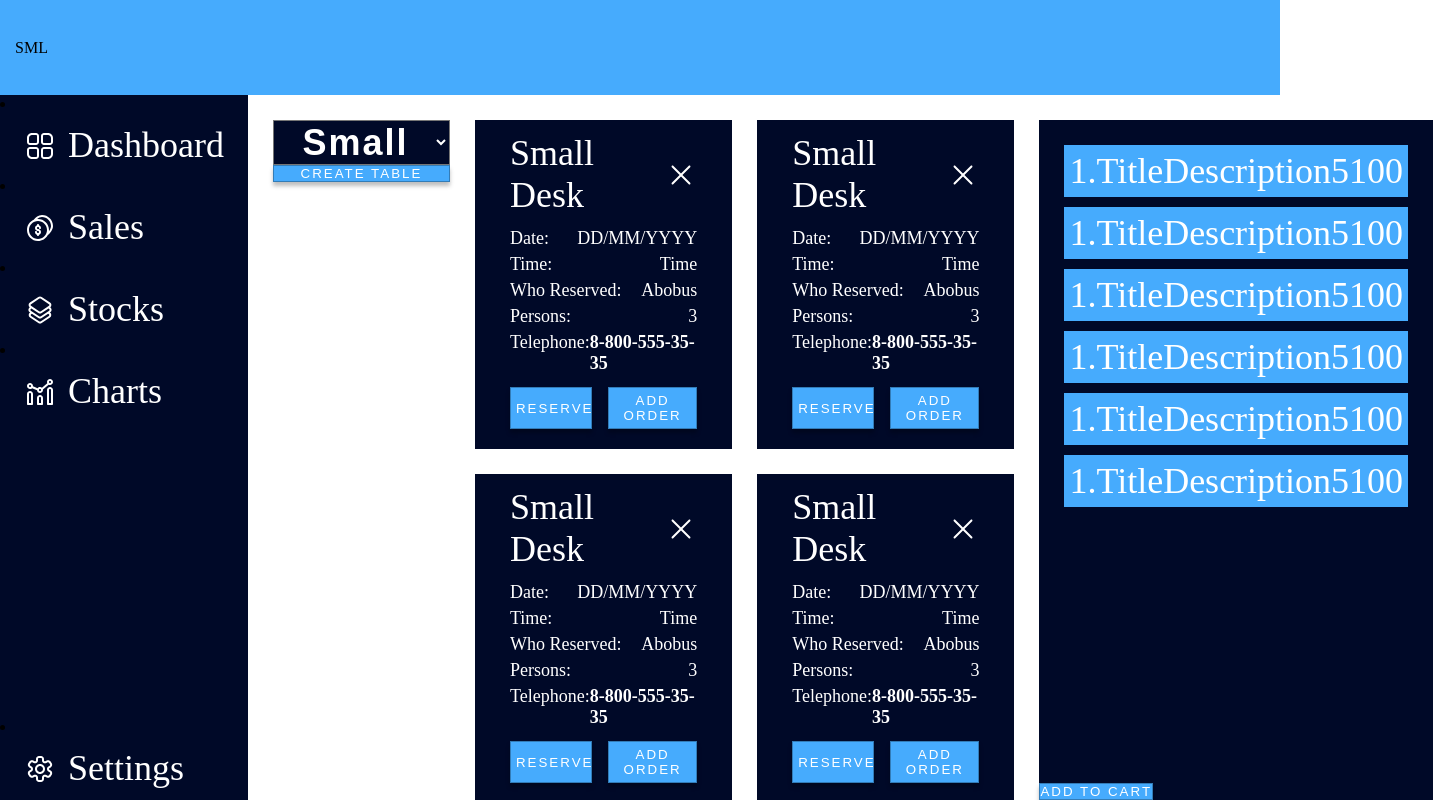
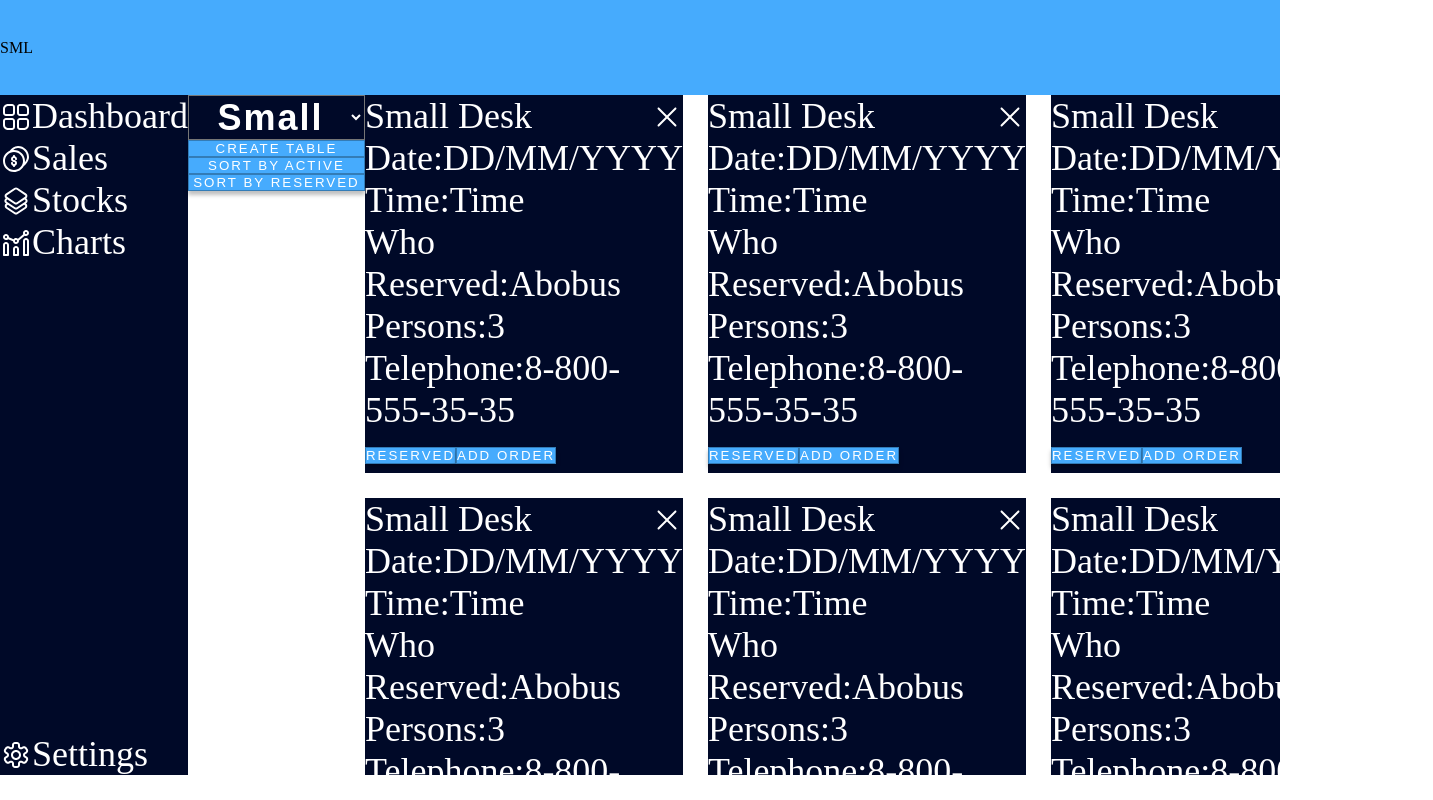
Before and after one commit to Markito97/Dashboard, a React (Create React App) app in the folder client/: page /dashboard in a window 1280 px wide. Shown: the whole page, 1433 px wide, since content can reach past the window. Built offline with nearby package versions, Linux system fonts and the light colour scheme.

Commit message:
reset styles

```diff
--- a/client/src/App.tsx
+++ b/client/src/App.tsx
@@ -1,5 +1,6 @@
 import * as React from "react";
-import "./App.css";
+import "./styles/App.css";
+import "./styles/reset.css";
 import { BrowserRouter, Route, Routes } from "react-router-dom";
 import { NavBar } from "./infuture/NavBar";
 import { SideBar } from "./components/SIdeBar";
@@ -41,7 +42,8 @@
 
   return (
     <BrowserRouter>
-      <div className="App">
+      <div className="wrapper">
+        <div className="container">
           <NavBar />
           <div className="main__page">
             <SideBar />
@@ -54,6 +56,7 @@
             />
           </div>
         </div>
+      </div>
     </BrowserRouter>
   );
 };
--- a/client/src/assets/UI/tables/MyTable.module.css
+++ b/client/src/assets/UI/tables/MyTable.module.css
@@ -2,7 +2,6 @@
   color: white;
   background: rgba(0, 9, 40, 1);
   font-size: 36px;
-  padding: 12px 35px;
 }
 
 .remove__table {
@@ -12,8 +11,6 @@
 }
 
 .table__content {
-  margin-top: 12px;
-  font-size: 18px;
   display: flex;
   flex-direction: column;
 }
@@ -21,10 +18,8 @@
 .flex__content {
   display: flex;
   justify-content: space-between;
-  margin-bottom: 5px;
 }
 
 .reserved {
   display: flex;
-  justify-content: space-between;
 }
--- a/client/src/assets/UI/tables/MyTable.tsx
+++ b/client/src/assets/UI/tables/MyTable.tsx
@@ -22,38 +22,30 @@
         <div>Small Desk</div>
         <RemoveSvg />
       </div>
-      <div className={classes.table__content}>
-        <div className={classes.flex__content}>
+      <ul>
+        <li>
           <span>Date:</span>
           <span>DD/MM/YYYY</span>
-        </div>
-        <div className={classes.flex__content}>
+        </li>
+        <li>
           <span>Time:</span>
           <span>Time</span>
-        </div>
-        <div className={classes.flex__content}>
+        </li>
+        <li>
           <span>Who Reserved:</span>
           <span>Abobus</span>
-        </div>
-        <div className={classes.flex__content}>
+        </li>
+        <li>
           <span>Persons:</span>
           <span>3</span>
-        </div>
-        <div className={classes.flex__content}>
+        </li>
+        <li>
           <span>Telephone:</span>
-          <span>
-            <strong>8-800-555-35-35</strong>
-          </span>
-        </div>
-      </div>
-      <div className={classes.reserved}>
-        <MyRippleBtn margin="8px 8px 8px 0px" padding="5px" ripple={"#ffffff"}>
-          Reserved
-        </MyRippleBtn>
-        <MyRippleBtn margin="8px 0px 8px 8px" padding="5px" ripple={"#ffffff"}>
-          Add Order
-        </MyRippleBtn>
-      </div>
+          <span>8-800-555-35-35</span>
+        </li>
+      </ul>
+      <MyRippleBtn ripple={"#ffffff"}>Reserved</MyRippleBtn>
+      <MyRippleBtn ripple={"#ffffff"}>Add Order</MyRippleBtn>
     </div>
   );
 };
--- a/client/src/components/CreateTables.tsx
+++ b/client/src/components/CreateTables.tsx
@@ -35,6 +35,8 @@
       <MyRippleBtn onCLick={createTable} ripple={"#ffffff"}>
         Create table
       </MyRippleBtn>
+      <MyRippleBtn ripple={"#ffffff"}>Sort by active</MyRippleBtn>
+      <MyRippleBtn ripple={"#ffffff"}>Sort by reserved</MyRippleBtn>
     </div>
   );
 };
--- a/client/src/components/SIdeBar.tsx
+++ b/client/src/components/SIdeBar.tsx
@@ -10,7 +10,7 @@
 export const SideBar = () => {
   return (
     <div className="side__bar">
-      <div>
+      <ul>
         <li className="side__link__item">
           <NavLink className="side__link" to={"/dashboard"}>
             <span className="side__icon__container">
@@ -27,6 +27,7 @@
             <span className="side__item__name">Sales</span>
           </NavLink>
         </li>
+
         <li className="side__link__item">
           <NavLink className="side__link" to={"/dashboard"}>
             <span className="side__icon__container">
@@ -35,7 +36,6 @@
             <span className="side__item__name">Stocks</span>
           </NavLink>
         </li>
-
         <li className="side__link__item">
           <NavLink className="side__link" to={"/dashboard"}>
             <span className="side__icon__container">
@@ -44,9 +44,9 @@
             <span className="side__item__name">Charts</span>
           </NavLink>
         </li>
-      </div>
+      </ul>
 
-      <div className="settings">
+      <ul>
         <li className="side__link__item">
           <NavLink className="side__link" to={"/dashboard"}>
             <span className="side__icon__container">
@@ -55,7 +55,7 @@
             <span className="side__item__name">Settings</span>
           </NavLink>
         </li>
-      </div>
+      </ul>
     </div>
   );
 };
--- a/client/src/App.css
+++ b/client/src/styles/App.css
@@ -1,10 +1,11 @@
-* {
-  margin: 0;
-  padding: 0;
-  box-sizing: border-box;
+.wrapper {
+  display: flex;
+  min-height: 100%;
+  overflow: hidden;
+  flex-direction: column;
 }
 
-.App {
+.container {
   max-width: 1920px;
 }
 
@@ -13,14 +14,11 @@
   align-items: center;
   display: flex;
   justify-content: flex-start;
-  padding: 15px;
   background: #46abfd;
 }
 
 .main__page {
-  width: 100%;
   display: flex;
-  min-height: calc(100vh - 95px);
 }
 
 .side__bar {
@@ -33,32 +31,25 @@
 
 .side__link {
   display: flex;
-  margin: 25px;
   color: white;
   align-items: center;
   font-size: 36px;
   text-decoration: none;
-  margin: 3px 12px;
-  padding-left: 0.75rem;
-  padding-right: 0.75rem;
-  padding-top: 0.5rem;
-  padding-bottom: 0.5rem;
 }
 
 .side__icon__container {
   display: flex;
-  margin-right: 12px;
 }
 
 .dashboard__container {
-  width: 100%;
   display: flex;
+  justify-content: space-between;
 }
 
 .create__table__form {
+  flex: 0 1 9.4%;
   display: flex;
   flex-direction: column;
-  margin: 25px;
 }
 
 .table__select {
@@ -71,11 +62,10 @@
 }
 
 .tables {
-  width: 100%;
+  flex: 0 1 70%;
 }
 
 .table__arrangement {
-  margin-top: 25px;
   max-height: calc(100vh - 120px);
   display: grid;
   grid-template-columns: repeat(3, 1fr);
@@ -88,8 +78,6 @@
 }
 
 .check__out {
-  margin-left: 25px;
-  margin-top: 25px;
   display: flex;
   flex-direction: column;
   justify-content: space-between;
@@ -97,7 +85,6 @@
 }
 
 .check__out__list__item {
-  margin: 20px;
   display: flex;
   flex-direction: column;
 }
@@ -107,39 +94,5 @@
   color: #fff;
   background: #46abfd;
   margin: 5px;
-  padding: 5px;
   display: flex;
 }
-
-@media screen and (max-width: 1839px) {
-  .table__arrangement {
-    grid-template-columns: repeat(2, 1fr);
-  }
-
-  .check__out {
-    width: none;
-  }
-
-  .check__out__list__item {
-  }
-
-  .check__out__item {
-  }
-}
-
-@media screen and (max-width: 1200px) {
-  .side__bar:not(.side__link) .side__item__name {
-    display: none;
-    position: absolute;
-  }
-
-  .side__bar {
-    width: var(--side__item__name, 89px);
-  }
-
-  .side__icon__container {
-    margin: 0;
-    padding-top: 5px;
-    padding-bottom: 5px;
-  }
-}
--- /dev/null
+++ b/client/src/styles/reset.css
@@ -0,0 +1,127 @@
+html,
+body,
+div,
+span,
+applet,
+object,
+iframe,
+h1,
+h2,
+h3,
+h4,
+h5,
+h6,
+p,
+blockquote,
+pre,
+a,
+abbr,
+acronym,
+address,
+big,
+cite,
+code,
+del,
+dfn,
+em,
+img,
+ins,
+kbd,
+q,
+s,
+samp,
+small,
+strike,
+strong,
+sub,
+sup,
+tt,
+var,
+b,
+u,
+i,
+center,
+dl,
+dt,
+dd,
+ol,
+ul,
+li,
+fieldset,
+form,
+label,
+legend,
+table,
+caption,
+tbody,
+tfoot,
+thead,
+tr,
+th,
+td,
+article,
+aside,
+canvas,
+details,
+embed,
+figure,
+figcaption,
+footer,
+header,
+hgroup,
+menu,
+nav,
+output,
+ruby,
+section,
+summary,
+time,
+mark,
+audio,
+video {
+  margin: 0;
+  padding: 0;
+  border: 0;
+  font-size: 100%;
+  font: inherit;
+  vertical-align: baseline;
+  box-sizing: border-box;
+}
+
+article,
+aside,
+details,
+figcaption,
+figure,
+footer,
+header,
+hgroup,
+menu,
+nav,
+section {
+  display: block;
+}
+
+ol,
+ul {
+  list-style: none;
+}
+blockquote,
+q {
+  quotes: none;
+}
+blockquote:before,
+blockquote:after,
+q:before,
+q:after {
+  content: "";
+  content: none;
+}
+table {
+  border-collapse: collapse;
+  border-spacing: 0;
+}
+
+button {
+  padding: 0;
+}
```
Lines whose indentation alone changed are shown as unchanged.
